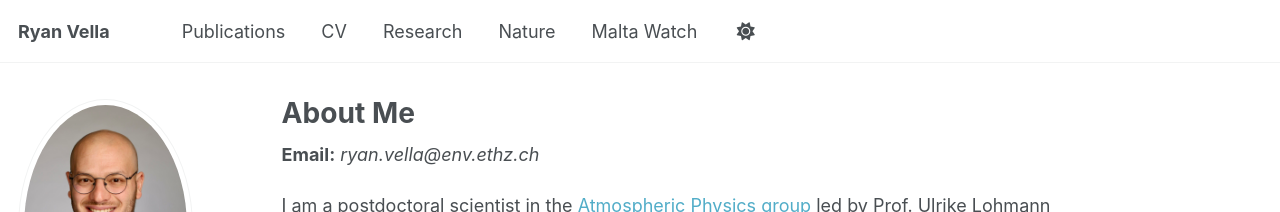
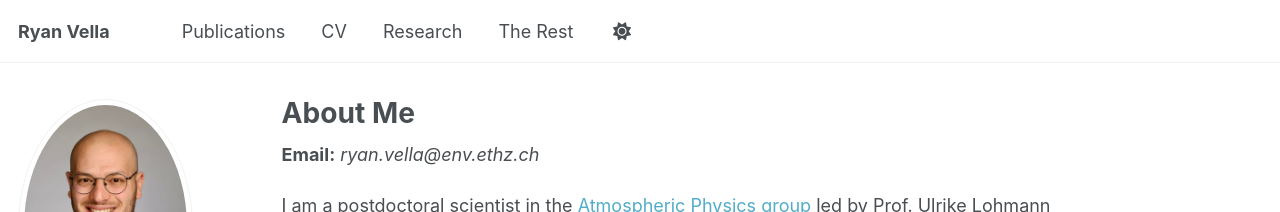
Before and after one commit to ryanvella9/ryanvella9.github.io, a Jekyll site: the page built from _pages/about.md, in a window 1280 px wide. Shown: the top 212 px of the page. Built offline with Jekyll 4.4.1, drawn with Linux system fonts in a browser that asks for light colours; some web fonts are replaced; a script that is not in the unit is left out.

Commit message:
my commit message

```diff
--- a/_data/navigation.yml
+++ b/_data/navigation.yml
@@ -17,8 +17,10 @@ main:
   - title: "Research"
     url: /research/
 
-  - title: "Nature"
-    url: /nature/
-
-  - title: "Malta Watch"
-    url: /malta-watch/
+  - title: "The Rest"
+    url: /the-rest/
+    children:
+      - title: "Nature"
+        url: /nature/
+      - title: "Malta Watch"
+        url: /malta-watch/
```
